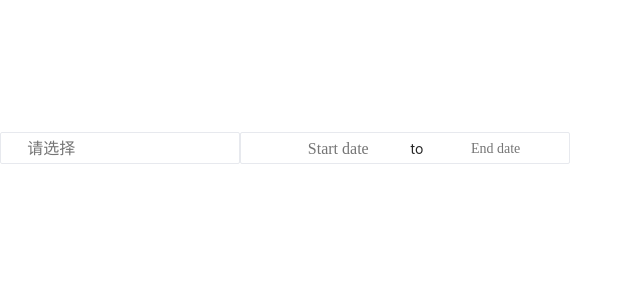
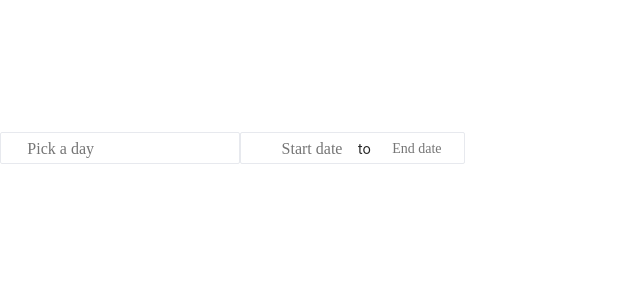
Before and after one commit to lzt-T/carpediemUi, a Vue app: page / in a window 1280 px wide. Shown: the top 300 px of the page, without its empty margins (0-640 px from the left). Built offline with nearby package versions, Linux system fonts and the light colour scheme; a web font is replaced by a local one.

Commit message:
feat: 增加传递参数

```diff
--- a/examples/App.vue
+++ b/examples/App.vue
@@ -4,7 +4,7 @@
     <cd-date-picker
       v-model="data"
       :height="32"
-      :width="220"
+      :width="100"
       type="daterange"
     ></cd-date-picker>
   </div>
--- a/packages/datepicker/src/datepicker.vue
+++ b/packages/datepicker/src/datepicker.vue
@@ -18,7 +18,7 @@
         cd: true,
         'cd-datepicker-input': true,
       }"
-      placeholder="请选择"
+      :placeholder="placeholder"
       @click.stop=""
       @focus="onFocus('middle')"
       @blur="onBlur"
@@ -35,7 +35,7 @@
           cd: true,
           'cd-datepicker-start': true,
         }"
-        placeholder="Start date"
+        :placeholder="startPlaceholder"
         @click.stop=""
         @focus="onFocus('start')"
         @blur="onBlur"
@@ -49,7 +49,7 @@
           cd: true,
           'cd-datepicker-end': true,
         }"
-        placeholder="End date"
+        :placeholder="endPlaceholder"
         @click.stop=""
         @focus="onFocus('end')"
         @blur="onBlur"
@@ -95,6 +95,18 @@ export default defineComponent({
     type: {
       type: String,
       default: "day",
+    },
+    placeholder: {
+      type: String,
+      default: "Pick a day",
+    },
+    startPlaceholder: {
+      type: String,
+      default: "Start date",
+    },
+    endPlaceholder: {
+      type: String,
+      default: "End date",
     },
   },
   setup(props, context) {
```
